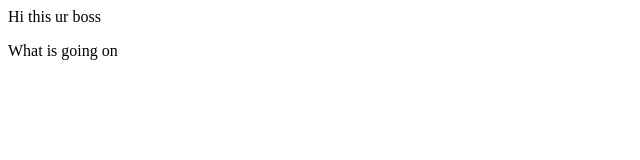
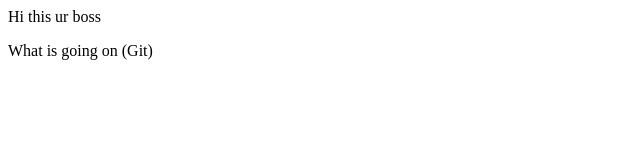
Before and after one commit to ArunVers/New, a plain HTML site: page index.html in a window 1280 px wide. Shown: the full height of the page, 0-640 px from the left. Drawn offline with Linux system fonts and the light colour scheme.

Commit message:
Git added

```diff
--- a/index.html
+++ b/index.html
@@ -1,2 +1,2 @@
 <p>Hi this ur boss</p>
-<p> What is going on </p>
+<p> What is going on (Git)</p>
```
